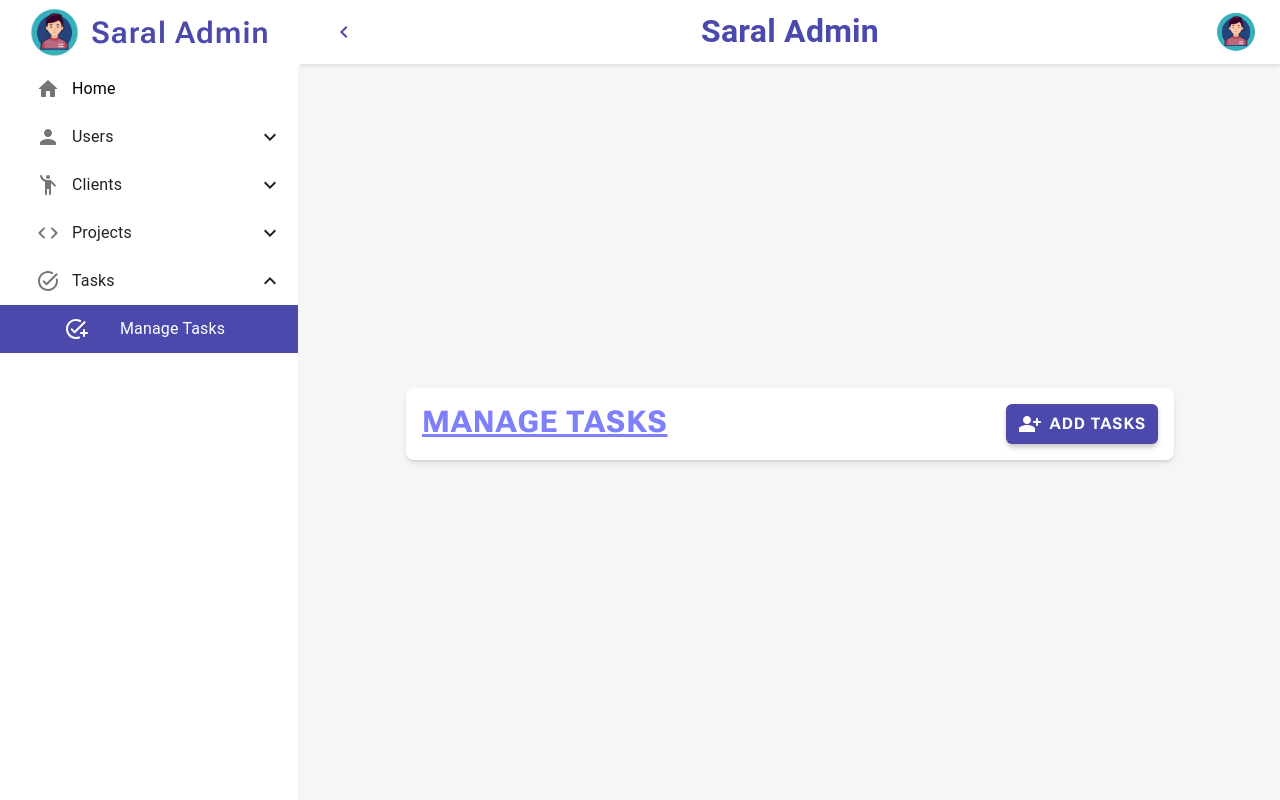
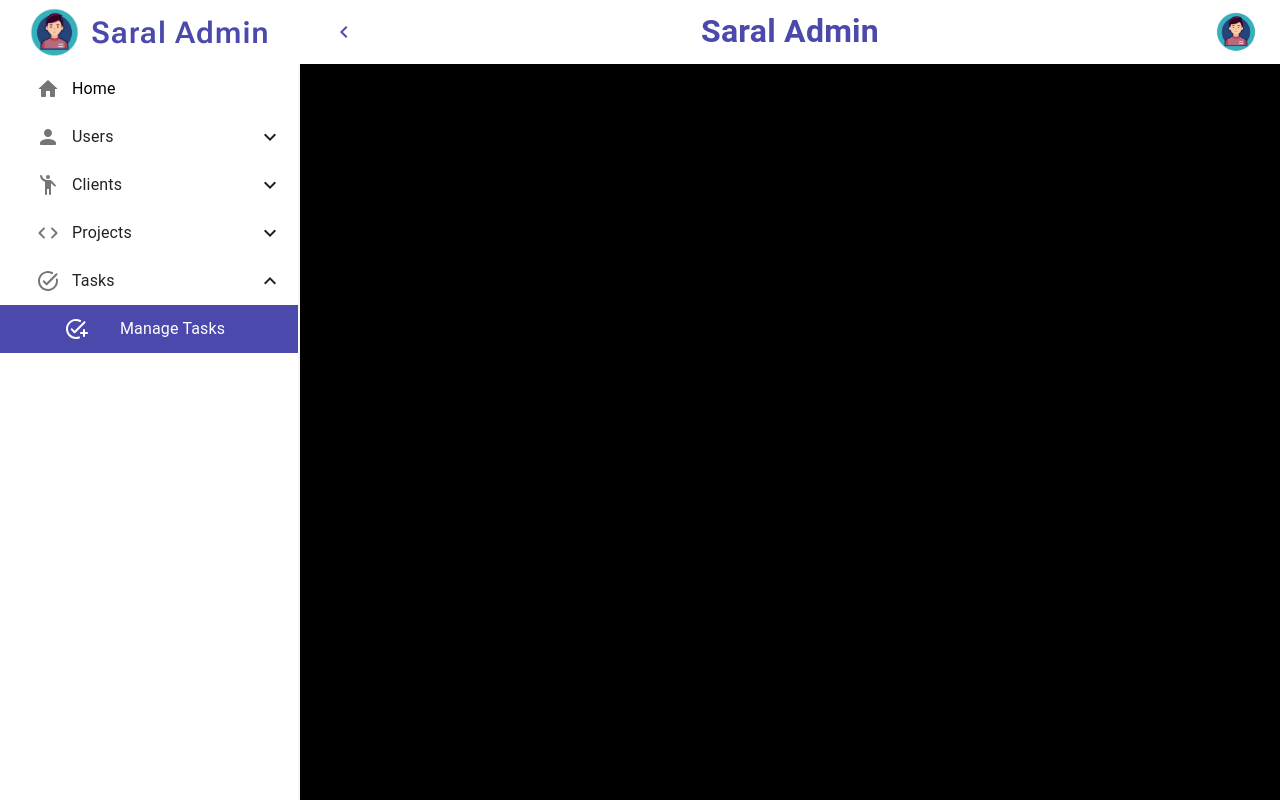
Before and after one commit to AryanAD/projectI, a React (Vite) app in the folder client/: page /tasks in a window 1280 px wide. Built offline with nearby package versions, Linux system fonts and the light colour scheme.

Commit message:
working on fixing the css

```diff
--- a/client/src/index.css
+++ b/client/src/index.css
@@ -11,11 +11,11 @@
 }
 
 #root {
-  align-items: center;
+  display: flex;
   background: #f6f6f6;
-  display: flex;
+  width: 100%;
   justify-content: center;
   letter-spacing: 1px;
   min-height: 100vh;
-  padding: 10vh 0 4vh 0;
+  /* padding: 10vh 0 4vh 0; */
 }
--- a/client/src/pages/tasks/KanbanBoard.tsx
+++ b/client/src/pages/tasks/KanbanBoard.tsx
@@ -1,5 +1,9 @@
 const KanbanBoard = () => {
-  return <div>KanbanBoard</div>;
+  return (
+    <div className="m-auto flex min-h-screen w-full items-center overflow-x-auto overflow-y-hidden px-[40px] bg-black">
+      KanbanBoard
+    </div>
+  );
 };
 
 export default KanbanBoard;
--- a/client/src/pages/tasks/index.tsx
+++ b/client/src/pages/tasks/index.tsx
@@ -1,26 +1,7 @@
-import { useNavigate } from "react-router";
-import { CustomCSS } from "../../components/custom/CustomCSS";
-import CustomHeading from "../../components/custom/CustomHeading";
-import { PersonAddAltRounded } from "@mui/icons-material";
+import KanbanBoard from "./KanbanBoard";
 
 const Tasks = () => {
-  const navigate = useNavigate();
-
-  return (
-    <div className={CustomCSS.indexMainDiv}>
-      <div className="inline-flex justify-between w-full">
-        <CustomHeading heading={"Manage Tasks"} />
-
-        <button
-          className={CustomCSS.addButton}
-          onClick={() => navigate("/add-projects")}
-        >
-          <PersonAddAltRounded />
-          Add Tasks
-        </button>
-      </div>
-    </div>
-  );
+  return <KanbanBoard />;
 };
 
 export default Tasks;
```
